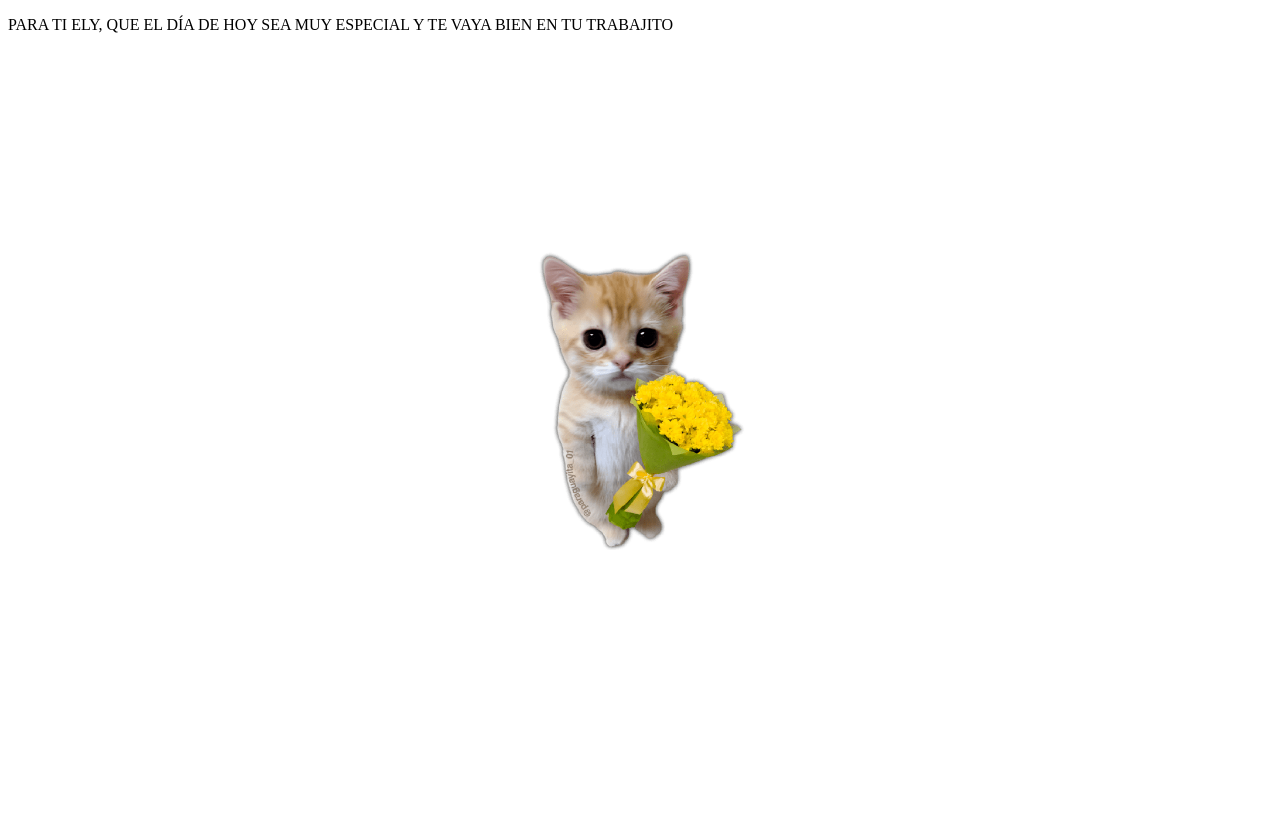
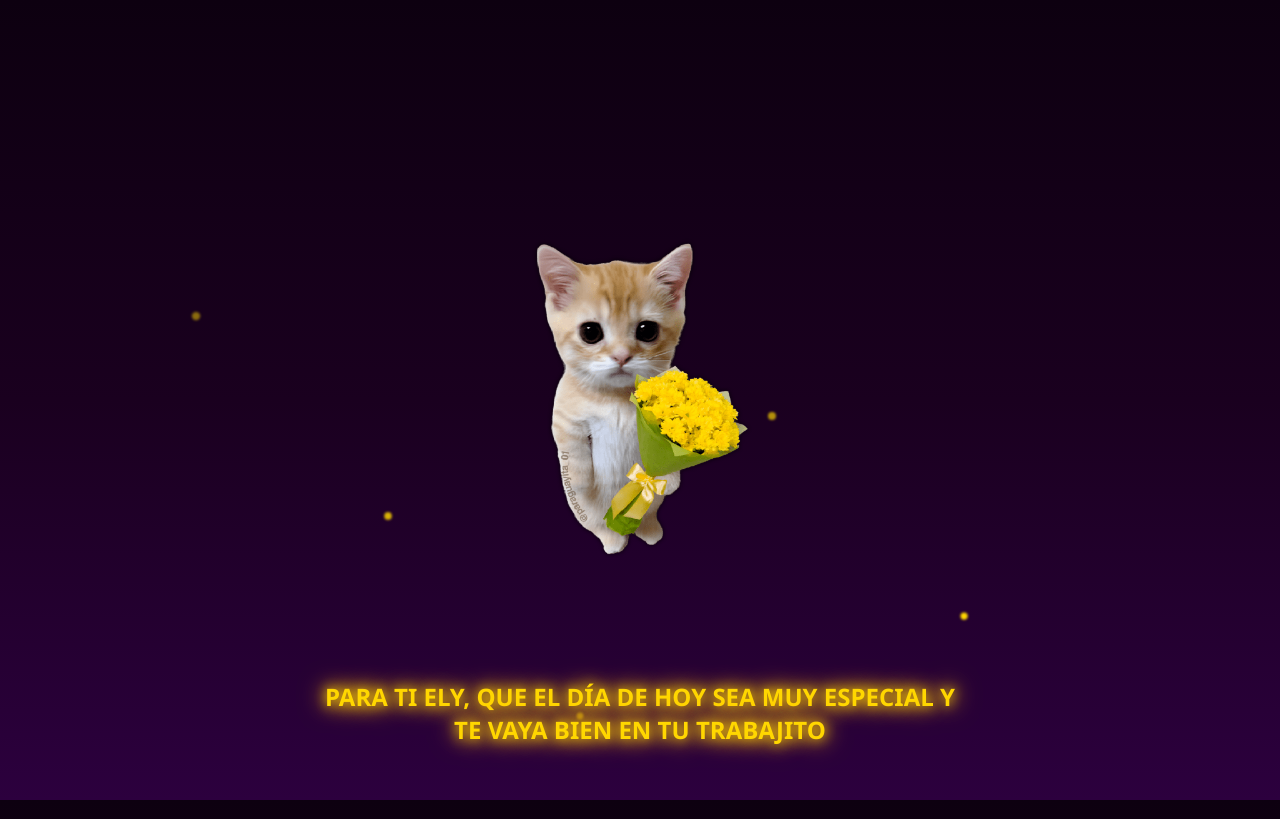
Before and after one commit to ronalmh97/Ely, a plain HTML site: page index2.html in a window 1280 px wide. Drawn offline with Linux system fonts and the light colour scheme.

Commit message:
cambio 2

```diff
--- a/index2.html
+++ b/index2.html
@@ -7,6 +7,8 @@
   <link rel="stylesheet" href="style.css">
 </head>
 <body onclick="PlayAudio()">
+
+  <!-- Música -->
   <audio id="musica1" autoplay>
     <source src="Flores Amarillas2.mp3" type="audio/mpeg">
     <source src="Flores Amarillas2.ogv" type="audio/ogg">
@@ -17,12 +19,15 @@
     <img src="flor.png" alt="Flor especial">
   </div>
 
-  <!-- Luces flotantes -->
+  <!-- Bolitas flotantes -->
   <div class="light light-1"></div>
   <div class="light light-2"></div>
   <div class="light light-3"></div>
   <div class="light light-4"></div>
+  <div class="light light-5"></div>
+  <div class="light light-6"></div>
 
+  <!-- Texto especial -->
   <p id="text">PARA TI ELY, QUE EL DÍA DE HOY SEA MUY ESPECIAL Y TE VAYA BIEN EN TU TRABAJITO</p>
 
   <script>
--- a/style.css
+++ b/style.css
@@ -1,28 +1,107 @@
-/* Imagen centrada */
+/* === Configuración general === */
+body {
+  margin: 0;
+  padding: 0;
+  height: 100vh;
+  overflow: hidden;
+  background: linear-gradient(to top, #2c003e, #1a001f, #0d0010); /* Morado oscuro tipo noche */
+  display: flex;
+  justify-content: center;
+  align-items: center;
+  position: relative;
+  font-family: 'Segoe UI', Tahoma, Geneva, Verdana, sans-serif;
+}
+
+/* === Imagen centrada === */
 .image-container {
   position: absolute;
   top: 50%;
   left: 50%;
   transform: translate(-50%, -50%);
-  display: flex;
-  justify-content: center;
-  align-items: center;
+  z-index: 2;
 }
 
 .image-container img {
-  max-width: 300px; /* Ajusta según el tamaño deseado */
-  max-height: 300px;
-  animation: fadeIn 2s ease-in-out;
+  max-width: 320px;
+  animation: fadeIn 2.5s ease-in-out;
 }
 
-/* Animación para que aparezca suavemente */
+/* Animación de aparición */
 @keyframes fadeIn {
   0% {
     opacity: 0;
-    transform: translate(-50%, -60%);
+    transform: translate(-50%, -60%) scale(0.9);
   }
   100% {
     opacity: 1;
-    transform: translate(-50%, -50%);
+    transform: translate(-50%, -50%) scale(1);
   }
 }
+
+/* === Texto con efecto dorado === */
+#text {
+  position: absolute;
+  bottom: 30px;
+  left: 50%;
+  transform: translateX(-50%);
+  color: #FFD700;
+  font-size: 24px;
+  font-weight: bold;
+  text-align: center;
+  text-shadow:
+    0 0 8px #FFD700,
+    0 0 16px #FFC107,
+    0 0 24px #FFA000;
+  animation: glowText 2s ease-in-out infinite alternate;
+  z-index: 3;
+}
+
+/* Efecto glow en el texto */
+@keyframes glowText {
+  from {
+    text-shadow:
+      0 0 8px #FFD700,
+      0 0 16px #FFC107,
+      0 0 24px #FFA000;
+  }
+  to {
+    text-shadow:
+      0 0 16px #FFD700,
+      0 0 24px #FFC107,
+      0 0 32px #FFA000;
+  }
+}
+
+/* === Bolitas flotantes === */
+.light {
+  position: absolute;
+  width: 8px;
+  height: 8px;
+  background: #FFD700;
+  border-radius: 50%;
+  bottom: -20px;
+  animation: floatUp 8s linear infinite;
+  filter: blur(1px);
+  z-index: 1;
+}
+
+.light-1 { left: 15%; animation-delay: 0s; }
+.light-2 { left: 30%; animation-delay: 2s; }
+.light-3 { left: 45%; animation-delay: 4s; }
+.light-4 { left: 60%; animation-delay: 1s; }
+.light-5 { left: 75%; animation-delay: 3s; }
+.light-6 { left: 90%; animation-delay: 5s; }
+
+@keyframes floatUp {
+  0% {
+    transform: translateY(0) scale(0.8);
+    opacity: 0;
+  }
+  25% {
+    opacity: 1;
+  }
+  100% {
+    transform: translateY(-100vh) scale(1.2);
+    opacity: 0;
+  }
+}
```
